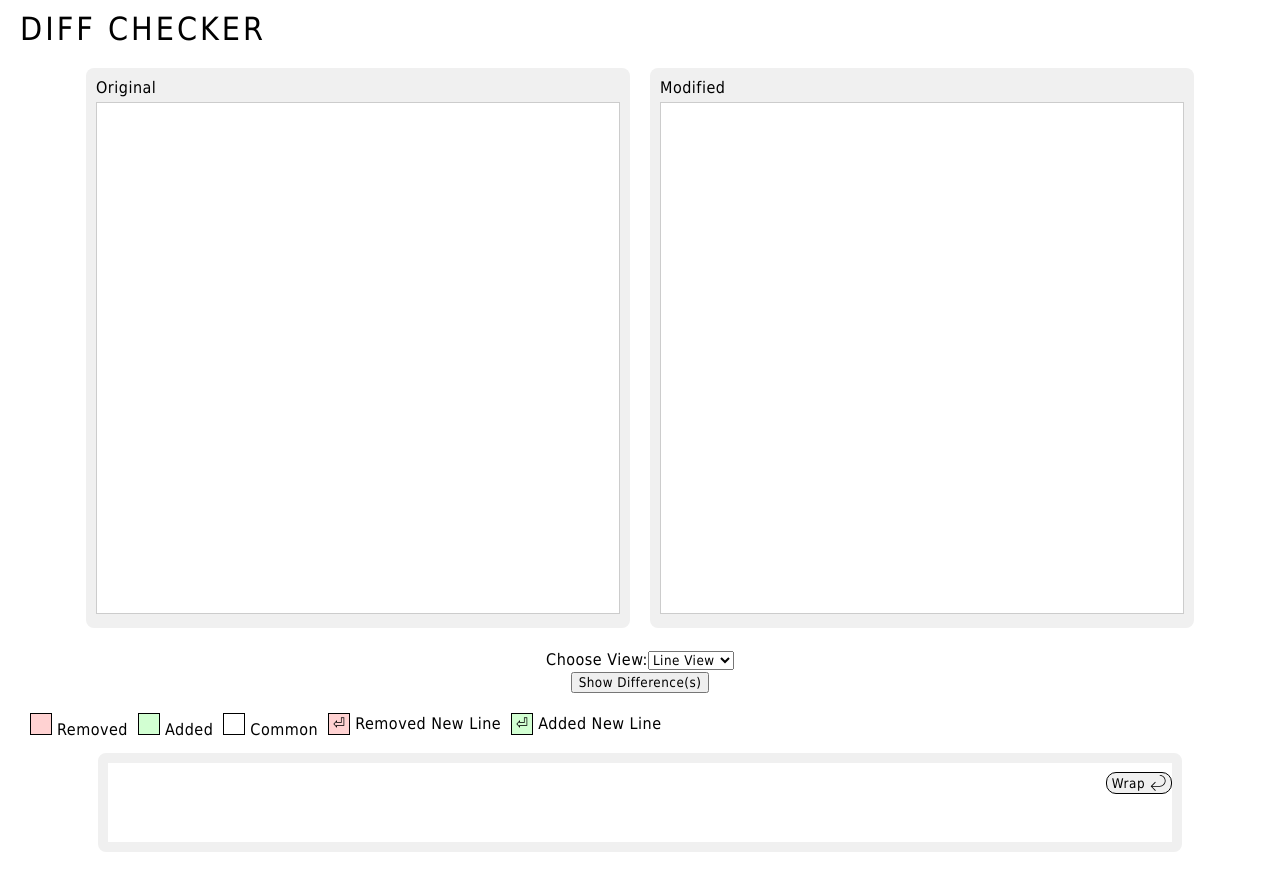
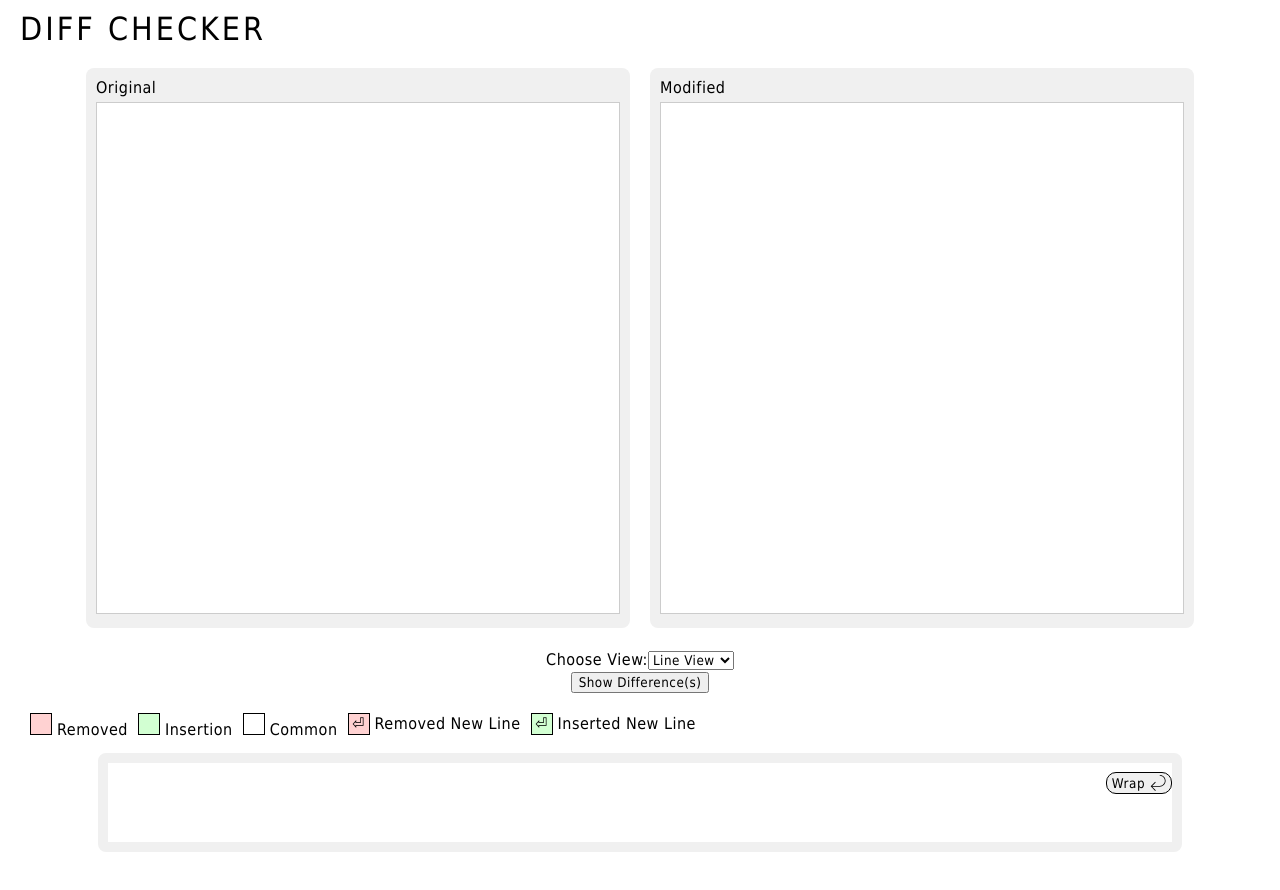
Before and after one commit to vinaysuyal/diffChecker, a React (Create React App) app: page / in a window 1280 px wide. Both pictures are taken after a click on the button "Show Difference(s)". Shown: the top 890 px of the page. Built offline with nearby package versions, Linux system fonts and the light colour scheme.

Commit message:
Added -> Inserted

```diff
--- a/src/Pages/DiffCheck.js
+++ b/src/Pages/DiffCheck.js
@@ -89,7 +89,7 @@ function DiffChecker() {
                 className="legend-color"
                 style={{ backgroundColor: "#D2FFD2" }}
               ></span>
-              <span>Added</span>
+              <span>Insertion</span>
             </div>
             <div className="legend-item">
               <span
@@ -114,7 +114,7 @@ function DiffChecker() {
               >
                 {"⏎"}
               </span>
-              <span>Added New Line</span>
+              <span>Inserted New Line</span>
             </div>
           </div>
           <div className="output">
@@ -161,7 +161,11 @@ function DiffChecker() {
             <div style={{ whiteSpace: softWrap ? "pre-wrap" : "pre" }}>
               {differences.map((obj, index) => {
                 let val = obj.value;
-                if (obj.type !== "common") val = val.replace("\n", " ⏎ \n");
+                if (obj.type !== "common")
+                  val = val.replace(
+                    "\n",
+                    obj.type === "added" ? " ⏎ \n" : " ⏎ "
+                  );
                 return (
                   <Fragment key={index}>
                     <span
```
